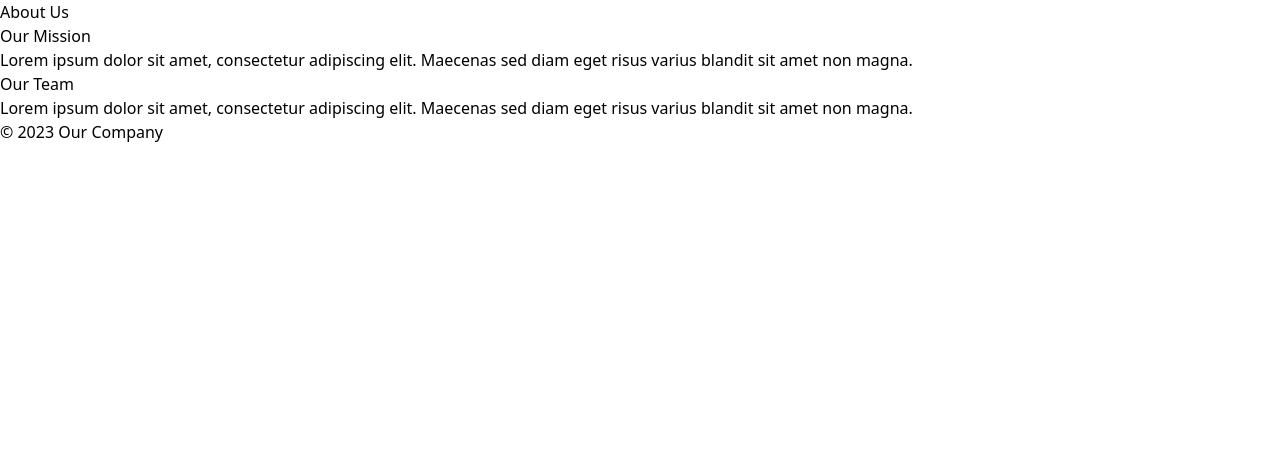
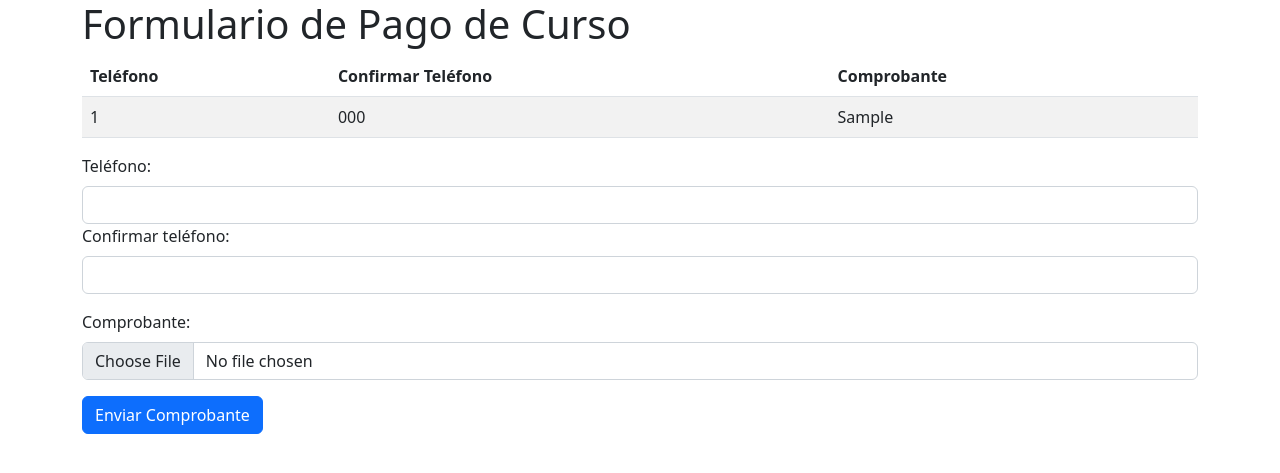
Before and after one commit to Jeedug/pusher-flask, a Flask app: page /about in a window 1280 px wide. Shown: the top 473 px of the page. Run offline with Flask 3, Linux system fonts and the light colour scheme; tables that the repository leaves empty or names only in its code hold one stand-in row (values such as "Sample post"); some libraries are stand-ins or nearby versions.

Commit message:
Update about.html

```diff
--- a/templates/about.html
+++ b/templates/about.html
@@ -1,28 +1,92 @@
 <!DOCTYPE html>
-<html lang="en">
+<html lang="es">
 <head>
-    <meta charset="UTF-8">
-    <meta name="viewport" content="width=device-width, initial-scale=1.0">
-    <title>About Us</title>
-    <link rel="stylesheet" href="styles.css">
-    <script src="https://cdn.tailwindcss.com"></script>
+  <meta charset="UTF-8">
+  <meta name="viewport" content="width=device-width, initial-scale=1.0">
+  <title>Pago de Curso</title>
+  <link rel="stylesheet" href="https://cdn.jsdelivr.net/npm/bootstrap@5.2.3/dist/css/bootstrap.min.css">
+  <script src="https://cdn.jsdelivr.net/npm/bootstrap@5.2.3/dist/js/bootstrap.bundle.min.js"></script>
+  <script src="https://js.pusher.com/8.2.0/pusher.min.js"></script>
 </head>
+
 <body>
-    <header>
-        <h1>About Us</h1>
-    </header>
-    <main>
-        <section>
-            <h2>Our Mission</h2>
-            <p>Lorem ipsum dolor sit amet, consectetur adipiscing elit. Maecenas sed diam eget risus varius blandit sit amet non magna.</p>
-        </section>
-        <section>
-            <h2>Our Team</h2>
-            <p>Lorem ipsum dolor sit amet, consectetur adipiscing elit. Maecenas sed diam eget risus varius blandit sit amet non magna.</p>
-        </section>
-    </main>
-    <footer>
-        <p>&copy; 2023 Our Company</p>
-    </footer>
+  <div class="container">
+    <h1>Formulario de Pago de Curso</h1>
+
+    <table class="table table-striped">
+      <thead>
+        <tr>
+          <th>Teléfono</th>
+          <th>Confirmar Teléfono</th>
+          <th>Comprobante</th>
+        </tr>
+      </thead>
+      <tbody id="telefono-table-body">
+        {% for row in data %}
+        <tr>
+          <td>{{ row[0] }}</td>
+          <td>{{ row[1] }}</td>
+          <td>{{ row[2] }}</td>
+        </tr>
+        {% endfor %}
+      </tbody>
+    </table>
+
+    <form id="pago-curso-form" enctype="multipart/form-data">
+      <div class="mb-3">
+        <label for="telefono" class="form-label">Teléfono:</label>
+        <input type="text" class="form-control" id="telefono" name="telefono" required>
+        <div id="telefonoError" class="invalid-feedback">
+          El número de teléfono no es válido.
+        </div>
+        <label for="confirmar_telefono" class="form-label">Confirmar teléfono:</label>
+        <input type="text" class="form-control" id="confirmar_telefono" name="confirmar_telefono" required>
+      </div>
+      <div class="mb-3">
+        <label for="comprobante" class="form-label">Comprobante:</label>
+        <input type="file" class="form-control" id="comprobante" name="comprobante" accept=".jpg,.jpeg,.png,.pdf" required>
+      </div>
+      <button type="submit" class="btn btn-primary">Enviar Comprobante</button>
+    </form>
+  </div>
+
+  <script>
+    document.addEventListener("DOMContentLoaded", function() {
+      // Inicializa Pusher
+      var pusher = new Pusher('0afe1c275b2ed6dbabd7', {
+        cluster: 'us2'
+      });
+      var channel = pusher.subscribe('my-channel');
+      channel.bind('my-event', function(data) {
+        const tbody = document.getElementById('telefono-table-body');
+        const newRow = document.createElement('tr');
+        newRow.innerHTML = `<td>${data.id}</td><td>${data.telefono}</td><td>${data.archivo}</td>`;
+        tbody.appendChild(newRow);
+      });
+
+      document.getElementById('pago-curso-form').addEventListener('submit', function(event) {
+        event.preventDefault();
+
+        // Crear un objeto FormData
+        var formData = new FormData(this);
+
+        fetch('/enviar-comprobante', {
+          method: 'POST',
+          body: formData
+        })
+        .then(response => response.json())
+        .then(data => {
+          if (data.success) {
+            console.log("Comprobante enviado correctamente.");
+          } else {
+            console.error("Error al enviar el comprobante:", data.message);
+          }
+        })
+        .catch(error => {
+          console.error("Error en la solicitud:", error);
+        });
+      });
+    });
+  </script>
 </body>
 </html>
```
